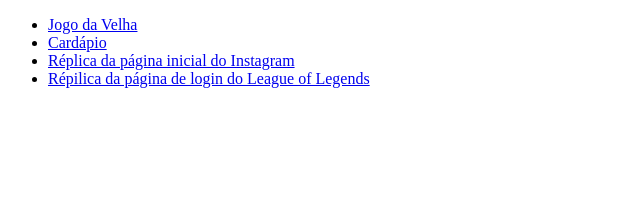
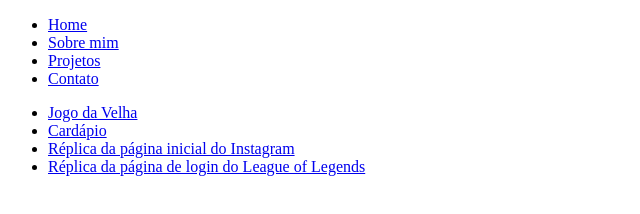
Before and after one commit to GabiRezende/Portfolio-ElasNaTech, a plain HTML site: page projetos.html in a window 1280 px wide. Shown: the whole page, without its empty margins (0-640 px from the left). Drawn offline with Linux system fonts and the light colour scheme.

Commit message:
adição da header nas páginas

```diff
--- a/projetos.html
+++ b/projetos.html
@@ -4,15 +4,29 @@
     <meta charset="UTF-8">
     <meta http-equiv="X-UA-Compatible" content="IE=edge">
     <meta name="viewport" content="width=device-width, initial-scale=1.0">
-    <title>Document</title>
+    <title>Projetos - Gabriela Rezende</title>
 </head>
 <body>
-    <ul>
-        <li><a href="https://gabirezende.github.io/jogodavelha/l">Jogo da Velha</a></li>
-        <li><a href="https://gabirezende.github.io/cardapio/">Cardápio</a></li>
-        <li><a href="https://gabirezende.github.io/Instagram_DIO/">Réplica da página inicial do Instagram</a></li>
-        <li><a href="https://gabirezende.github.io/loginLeagueOfLegends/">Répilica da página de login do League of Legends</a></li>
-    </ul>
+    <header>
+        <nav>
+            <ul>
+              <li><a href="#home">Home</a></li>
+              <li><a href="sobre.html">Sobre mim</a></li>
+              <li><a href="projetos.html">Projetos</a></li>
+              <li><a href="contato.html">Contato</a></li>
+            </ul>
+        </nav>
+    </header>
+    <main>
+        <ul>
+            <li><a href="https://gabirezende.github.io/jogodavelha/l">Jogo da Velha</a></li>
+            <li><a href="https://gabirezende.github.io/cardapio/">Cardápio</a></li>
+            <li><a href="https://gabirezende.github.io/Instagram_DIO/">Réplica da página inicial do Instagram</a></li>
+            <li><a href="https://gabirezende.github.io/loginLeagueOfLegends/">Réplica da página de login do League of Legends</a></li>
+        </ul>
+    </main>
+    <footer>
 
+    </footer>
 </body>
 </html>
```
Also changed, not shown: contato.html (+27 -0 lines), index.html (+8 -2 lines), sobre.html (+27 -0 lines).
